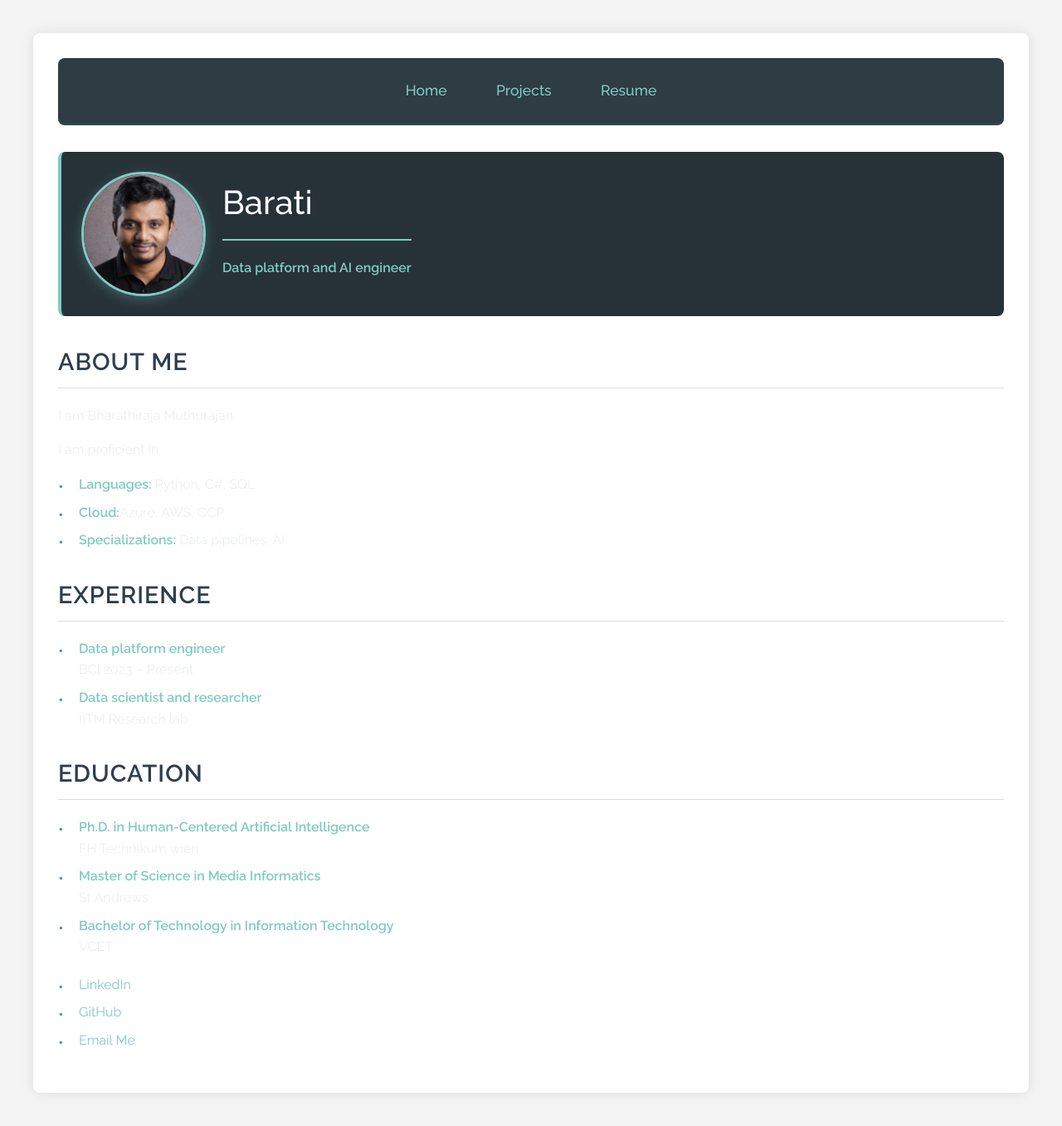
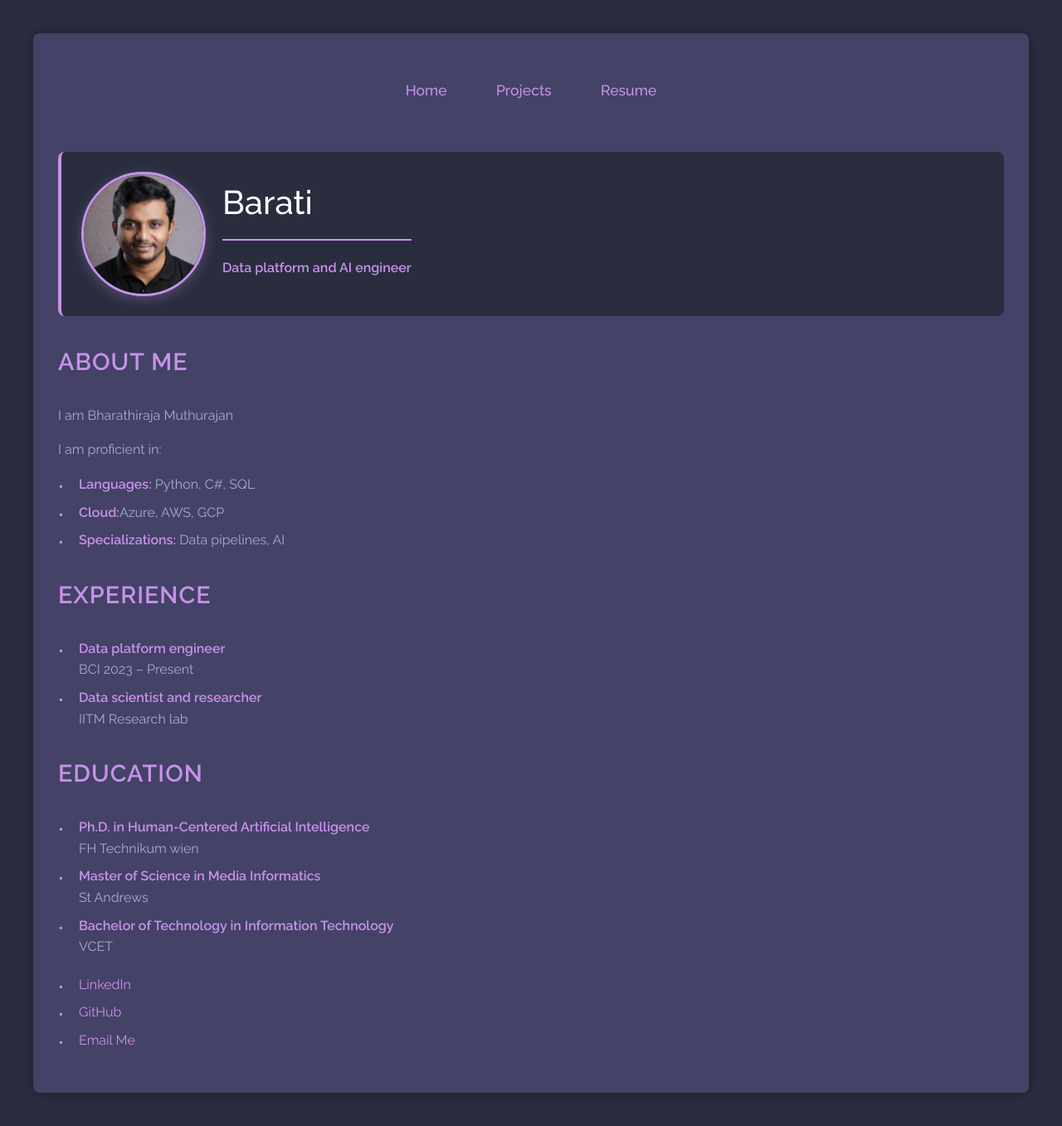
Before and after one commit to brt-rj/barati-dev.github.io, a Jekyll site: the page built from index.md, in a window 1280 px wide. Shown: the whole page at 83% size. Built offline with Jekyll 4.4.1, drawn with Linux system fonts in a browser that asks for light colours.

Commit message:
Update theme to palenight

```diff
--- a/assets/css/style.scss
+++ b/assets/css/style.scss
@@ -1,21 +1,21 @@
 ---
 ---
 
-// Atom Material Theme Dark - Enhanced Version
+// Palenight Theme - VS Code Inspired
 
-// Variables - Authentic Atom Material Dark Colors
-$bg-color: #263238;
-$surface-color: #2E3C43;
-$text-color: #ECEFF1;
-$text-secondary: #B0BEC5;
-$primary-accent: #80CBC4;
-$secondary-accent: #FFB74D;
-$error-color: #FF8A80;
-$success-color: #81C784;
-$warning-color: #FFB74D;
-$info-color: #64B5F6;
+// Variables - Palenight Theme Colors
+$bg-color: #292D3E;
+$surface-color: #444267;
+$text-color: #A6ACCD;
+$text-secondary: #676E95;
+$primary-accent: #C792EA;
+$secondary-accent: #F78C6C;
+$error-color: #FF5370;
+$success-color: #C3E88D;
+$warning-color: #FFCB6B;
+$info-color: #89DDFF;
 $header-color: #FFFFFF;
-$border-color: #37474F;
+$border-color: #444267;
 $font-family: 'Raleway', -apple-system, BlinkMacSystemFont, "Segoe UI", Roboto, Helvetica, Arial, sans-serif, "Apple Color Emoji", "Segoe UI Emoji", "Segoe UI Symbol";
 
 // Global Styles
@@ -31,6 +31,8 @@ body {
   margin: 0;
   padding: 0;
   font-size: 16px;
+  -webkit-font-smoothing: antialiased;
+  -moz-osx-font-smoothing: grayscale;
 }
 
 .container {
@@ -152,7 +154,7 @@ ul, ol {
   border-radius: 50%;
   object-fit: cover;
   border: 3px solid $primary-accent;
-  box-shadow: 0 4px 15px rgba(128, 203, 196, 0.3);
+  box-shadow: 0 4px 15px rgba(199, 146, 234, 0.3);
   transition: transform 0.3s ease;
 
   &:hover {
@@ -244,15 +246,15 @@ ul, ol {
   background: $primary-accent;
 }
 
-// Resume Styles (New professional layout)
+// Resume Styles (Palenight Theme)
 /* Basic Reset & Font Import */
 body {
     font-family: 'Raleway', sans-serif; /* Apply Raleway font */
     line-height: 1.6;
     margin: 0;
     padding: 20px;
-    background-color: #f4f4f4;
-    color: #333;
+    background-color: $bg-color;
+    color: $text-color;
     -webkit-font-smoothing: antialiased; /* For smoother text rendering */
     -moz-osx-font-smoothing: grayscale;
 }
@@ -261,9 +263,9 @@ body {
 .container {
     max-width: 1200px;
     margin: 20px auto;
-    background: #fff;
+    background: $surface-color;
     padding: 30px;
-    box-shadow: 0 0 15px rgba(0, 0, 0, 0.1); /* Softer shadow */
+    box-shadow: 0 0 15px rgba(0, 0, 0, 0.3); /* Darker shadow for dark theme */
     border-radius: 8px; /* Rounded corners for the container */
 }
 
@@ -271,44 +273,44 @@ body {
 header {
     text-align: center;
     margin-bottom: 30px;
-    border-bottom: 2px solid #e0e0e0; /* Lighter border */
+    border-bottom: 2px solid $primary-accent; /* Purple accent for Palenight */
     padding-bottom: 15px;
 }
 
 header h1 {
     font-size: 2.8em;
     margin-bottom: 5px;
-    color: #2c3e50;
+    color: $header-color;
     font-weight: 700; /* Bolder for the name */
 }
 
 header .subtitle {
     font-size: 1.3em;
-    color: #7f8c8d;
+    color: $text-secondary;
     margin-bottom: 15px;
     font-weight: 500;
 }
 
 header .contact-info {
     font-size: 0.95em;
-    color: #555;
+    color: $text-secondary;
 }
 
 header .contact-info a {
-    color: #3498db;
+    color: $primary-accent;
     text-decoration: none;
     transition: color 0.3s ease; /* Smooth transition for links */
 }
 
 header .contact-info a:hover {
-    color: #2980b9;
+    color: lighten($primary-accent, 15%);
     text-decoration: underline;
 }
 
 /* Section Headings */
 h2 {
-    color: #2c3e50;
-    border-bottom: 1px solid #dcdcdc; /* Lighter border */
+    color: $primary-accent;
+    border-bottom: 1px solid $border-color; /* Lighter border */
     padding-bottom: 8px;
     margin-top: 30px;
     margin-bottom: 20px;
@@ -319,7 +321,7 @@ h2 {
 }
 
 h3 {
-    color: #34495e;
+    color: $secondary-accent;
     margin-top: 25px;
     margin-bottom: 12px;
     font-size: 1.4em;
@@ -327,7 +329,7 @@ h3 {
 }
 
 h4 {
-    color: #555;
+    color: $text-color;
     margin-top: 10px;
     margin-bottom: 5px;
     font-size: 1.1em;
@@ -350,7 +352,7 @@ ul li {
 
 ul li::before {
     content: '•';
-    color: #3498db;
+    color: $primary-accent;
     position: absolute;
     left: 0;
     font-size: 1.2em; /* Larger bullet */
@@ -391,7 +393,7 @@ ul li::before {
 
 .date-location {
     font-style: italic;
-    color: #777;
+    color: $text-secondary;
     margin-top: 5px;
     margin-bottom: 15px;
     font-size: 0.95em;
```
